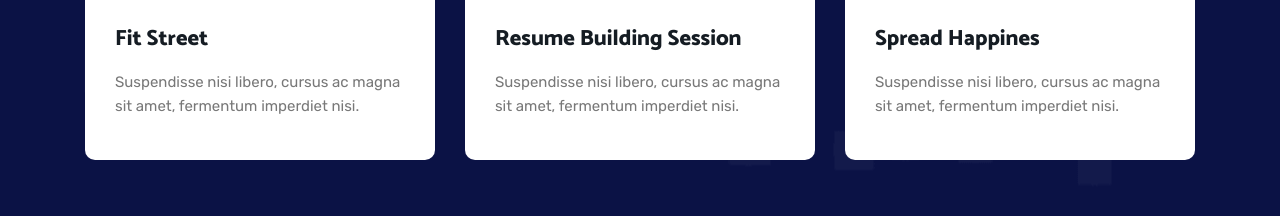
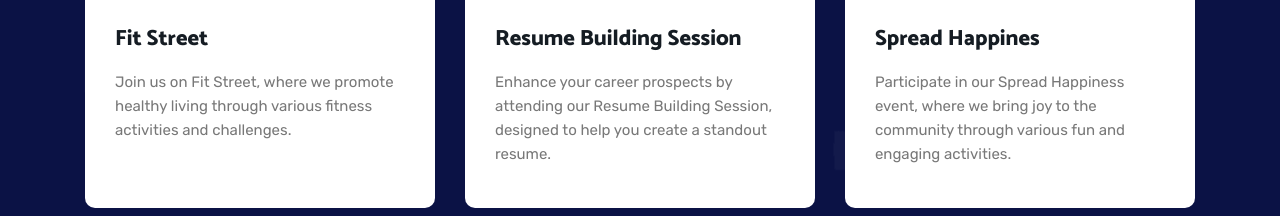
Before and after one commit to kshitij7704/Rotaract_RCOEM_Website, a plain HTML site: page index.html in a window 1280 px wide. Shown: the part 2035-2251 px from the top of the page. Drawn offline with nearby package versions, Linux system fonts and the light colour scheme.

Commit message:
Modified events section

```diff
--- a/index.html
+++ b/index.html
@@ -164,7 +164,7 @@
                   </div>
 
                   <p class="card-text">
-                    Suspendisse nisi libero, cursus ac magna sit amet, fermentum imperdiet nisi.
+                    Join us on Fit Street, where we promote healthy living through various fitness activities and challenges.
                   </p>
 
                   <!-- <div class="card-progress">
@@ -203,7 +203,7 @@
                   </div>
 
                   <p class="card-text">
-                    Suspendisse nisi libero, cursus ac magna sit amet, fermentum imperdiet nisi.
+                    Enhance your career prospects by attending our Resume Building Session, designed to help you create a standout resume.
                   </p>
 
                   <!-- <div class="card-progress">
@@ -243,7 +243,7 @@
                   </div>
 
                   <p class="card-text">
-                    Suspendisse nisi libero, cursus ac magna sit amet, fermentum imperdiet nisi.
+                    Participate in our Spread Happiness event, where we bring joy to the community through various fun and engaging activities.
                   </p>
 
                   <!-- <div class="card-progress">
@@ -283,7 +283,7 @@
                   </div>
 
                   <p class="card-text">
-                    Suspendisse nisi libero, cursus ac magna sit amet, fermentum imperdiet nisi.
+                    Join our Green Mourya initiative to promote environmental sustainability through eco freindly Ganpati Bappa Idol making.
                   </p>
 
                   <!-- <div class="card-progress">
@@ -324,7 +324,7 @@
                   </div>
 
                   <p class="card-text">
-                    Suspendisse nisi libero, cursus ac magna sit amet, fermentum imperdiet nisi.
+                    Contribute to our Stationary Donation drive, where we collect and distribute stationery to underprivileged students.
                   </p>
 
                   <!-- <div class="card-progress">
@@ -364,7 +364,7 @@
                   </div>
 
                   <p class="card-text">
-                    Suspendisse nisi libero, cursus ac magna sit amet, fermentum imperdiet nisi.
+                    Take part in our NMC Cleanliness Drive and help us make our community a cleaner and healthier place to live.
                   </p>
 
                   <!-- <div class="card-progress">
@@ -404,7 +404,7 @@
                   </div>
 
                   <p class="card-text">
-                    Suspendisse nisi libero, cursus ac magna sit amet, fermentum imperdiet nisi.
+                    Celebrate the festival of Navratri with us at Garbha Night, filled with traditional music, dance, and cultural activities.
                   </p>
 
                   <!-- <div class="card-progress">
--- a/style.css
+++ b/style.css
@@ -1347,3 +1347,11 @@ body {
       flex-direction: column;
   }
 }
+
+.mem-container .error {
+  width: 95.5%;
+}
+
+.mem-container .success {
+  width: 95.5%;
+}
```
